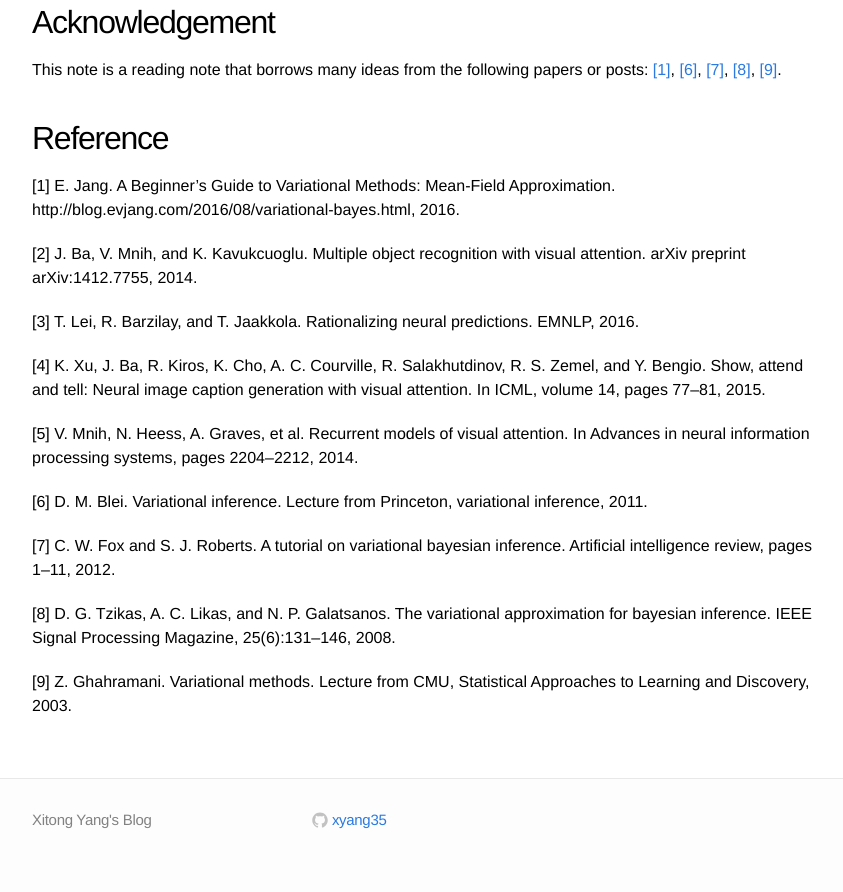
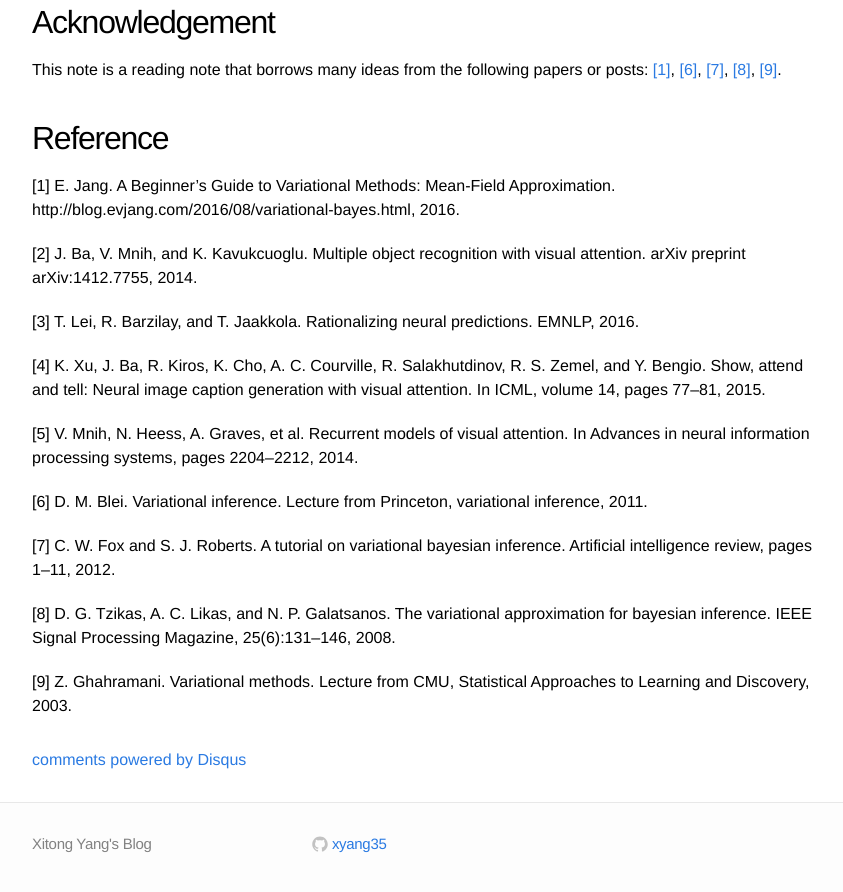
Before and after one commit to xyang35/xyang35.github.io, a Jekyll site: the page built from _posts/2017-04-14-variational-lower-bound.markdown, in a window 1280 px wide and 900 px high, scrolled down 3557 px. Shown: the top 892 px of the window, without its empty margins (208-1051 px from the left). Built offline with Jekyll 4.4.1, drawn with Linux system fonts in a browser that asks for light colours; formulas are drawn with MathJax 3; comment, search, counter and statistics services are not loaded; some of the changed lines change nothing that is shown.

Commit message:
add disqus

```diff
--- a/_layouts/post.html
+++ b/_layouts/post.html
@@ -22,7 +22,7 @@ layout: default
  <div id="disqus_thread"></div>
   <script type="text/javascript">
       /* * * CONFIGURATION VARIABLES: EDIT BEFORE PASTING INTO YOUR WEBPAGE * * */
-      var disqus_shortname = 'karpathyblog'; // required: replace example with your forum shortname
+      var disqus_shortname = 'xyang35'; // required: replace example with your forum shortname
 
       /* * * DON'T EDIT BELOW THIS LINE * * */
       (function() {
--- a/_posts/2017-04-14-variational-lower-bound.markdown
+++ b/_posts/2017-04-14-variational-lower-bound.markdown
@@ -1,6 +1,6 @@
 ---
 layout: post
-comments: false
+comments: true
 title: "Understanding the Variational Lower Bound"
 excerpt: "In this note, we aim to introduce the basic ideas of variational lower bound, which can help to understand the derivations of the learning rules in the papers related to “hard attention” mechanism."
 date: 2017-04-14
```
